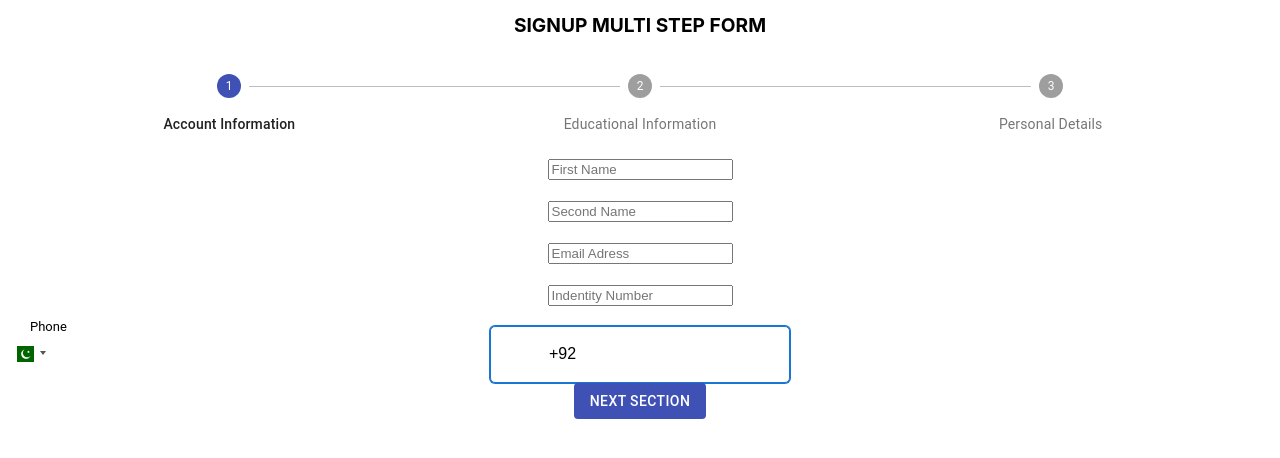
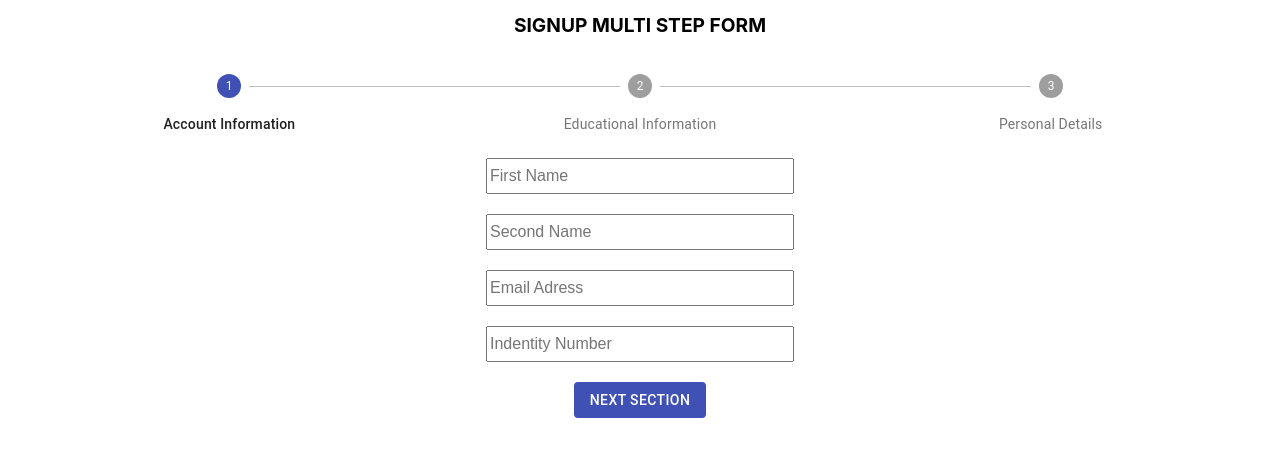
Before and after one commit to Muddi00seven/signup-form-10-project, a React (Create React App) app: page / in a window 1280 px wide. Shown: the top 458 px of the page. Built offline with nearby package versions, Linux system fonts and the light colour scheme.

Commit message:
UI UPDATE

```diff
--- a/src/Components/form/form.tsx
+++ b/src/Components/form/form.tsx
@@ -22,6 +22,7 @@ const useStyles = makeStyles({
         backgroundColor: 'transparent',
       },
       alignContent : "center",
+      justifyContent : 'center'
     },
     icon: {
       borderRadius: '50%',
@@ -74,7 +75,6 @@ const useStyles = makeStyles({
 
   export const Form1: React.FC<props> = ({ handlenext }) => {
     const classes = useStyles();
-    // const classes1 = useStyles1();
     return (
       <div  className="div"  >
         <Formik
@@ -119,22 +119,14 @@ const useStyles = makeStyles({
               <ErrorMessage name="cnic" />
             </span>
             <br />
-            <PhoneInput
-              country={'pk'}
-              inputProps={{
-                // country:{'us'},
-                name: 'phone',
-                required: true,
-                autoFocus: true,
-              }}
-            />
+
+
             <div className = "buttonform">
             <Button variant="contained" type="submit" color="primary" disableElevation>
               Next Section
              </Button>
              </div>
           </Form>
-          {/* {/* </div> */}
         </Formik>
       </div>
     )
@@ -162,26 +154,33 @@ const useStyles = makeStyles({
           <Form className={classes.root} autoComplete="off">
           <div className = "column1"  >
           <label className = "label">College Name</label>
+          <br/>
             <Field className = "form1" placeHolder = "Enter you college name" name='collegename' type='text' />
             <br />
+            <br/>
             <span className="Error">
               <ErrorMessage name="collegename" />
             </span>
             <label className = "label3">Marks Scored</label>
+            <br/>
             <Field name='marksscored' placeHolder = "Enter marks scored" type='number' className = "form1" />
             <br />
             <span className="Error">
               <ErrorMessage name="marksscored" />
             </span>
+            <br/>
             </div>
             <div className = "column2"  >
             <span className = "label2">Degree Name</span>
+            <br/>
             <Field name='degreename' placeHolder = "Enter you degree name" className = "form1" type='text' />
             <br />
             <span className="Error">
               <ErrorMessage name="degreename" />
             </span>
+            <br/>
             <label className = "label4">Completion Year</label>
+            <br/>
             <Field className = "form1" placeHolder = "Enter the year of completion" name='yearofcompletion' type='number' />
             <br />
             <span className="Error">
@@ -195,7 +194,6 @@ const useStyles = makeStyles({
              </Button>
              </div>
           </Form>
-          {/* {/* </div> */}
         </Formik>
       </div>
     )
@@ -225,15 +223,18 @@ export const Form3: React.FC<props> = ({ handlenext }) => {
             <div className = "column1ofform3">
             <Field className = "form2" placeHolder = "Country name" name='countary' type='text' />
             <br />
+            <br />
             <span className="Error">
               <ErrorMessage name="countary" />
             </span>
             <Field name='province' className = "form2" type='text' placeHolder = "Province name" />
             <br />
+            <br />
             <span className="Error">
               <ErrorMessage name="province" />
             </span>
             <Field name='city' type='text' className = "form2" placeHolder = "City name" />
+            <br />
             <br />
             <span className="Error">
               <ErrorMessage name="city" />
--- a/src/Components/style/style.css
+++ b/src/Components/style/style.css
@@ -1,5 +1,6 @@
 .main-container{
     text-align: center;
+
 
 }
 
@@ -10,3 +11,24 @@
 .button-container{
 
 }
+
+.country{
+    margin-left: 260px;
+}
+.form{
+    width: 300px;
+    height: 30px;
+    font-size: 16px;
+}
+
+.form1{
+    width: 300px;
+    height: 30px;
+    font-size: 16px;
+}
+
+.form2{
+    width: 300px;
+    height: 30px;
+    font-size: 16px;
+}
```
